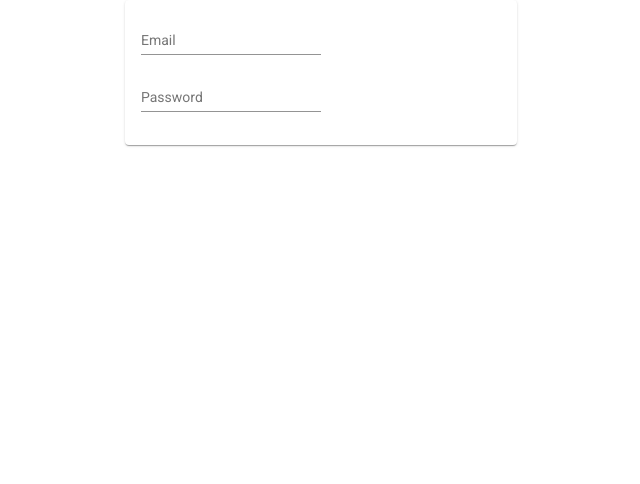
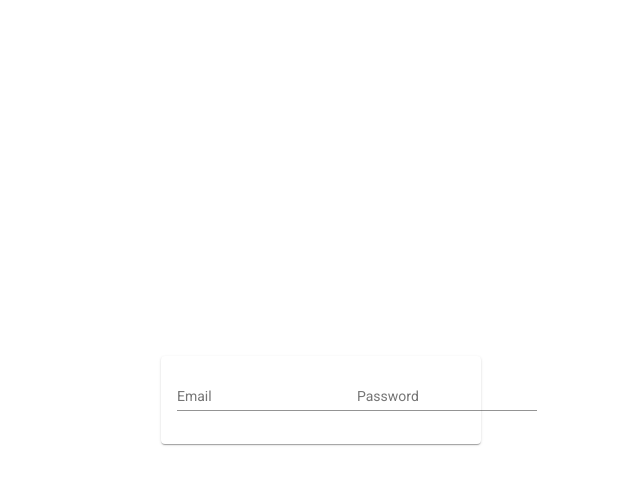
Before and after one commit to Bojana33/ISA_TIM_43, an Angular app in the folder client/: page / in a window 1280 px wide. Shown: the top 484 px of the page, without its empty margins (319-959 px from the left). Built offline with nearby package versions, Linux system fonts and the light colour scheme.

Commit message:
changing version

```diff
--- a/client/src/app/login/login.component.html
+++ b/client/src/app/login/login.component.html
@@ -1,7 +1,6 @@
-<html>
-<div fxLayoutAlign="center center">
-    <mat-card>
-        <form fxFlex="25">
+<div fxLayoutAlign="center center" fxFlexFill>
+    <mat-card fxFlex="25">
+        <form fxLayoutAlign="stretch">
             <mat-form-field >
               <input matInput type="email" placeholder="Email" >
             </mat-form-field>
@@ -12,4 +11,3 @@
           </form>
     </mat-card>
 </div>
-</html>
```
Also changed, not shown: client/package.json (+6 -5 lines), 1 other file (tests, documents, lock files or other folders).
